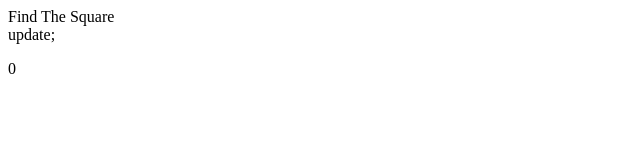
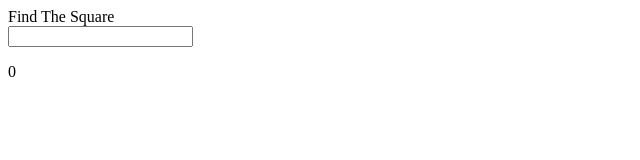
Before and after one commit to suri5567/React-Children-Props---Splitting-a-component-into-multiple-components-Children---q83syhtqnuq1, a React app: page / in a window 1280 px wide. Shown: the top 160 px of the page, without its empty margins (0-640 px from the left). Built offline with nearby package versions, Linux system fonts and the light colour scheme.

Commit message:
Update ChildComponent.js

```diff
--- a/src/components/ChildComponent.js
+++ b/src/components/ChildComponent.js
@@ -2,13 +2,10 @@ import React from 'react'
 
 const ChildComponent = (props) => {
 //code here
-const update = ()=>{
-  props.result*result
-}
   return (
     <div id="child">
       Find The Square <br/>
-        update;
+    {props.children}
     </div>
   )
 }
```
